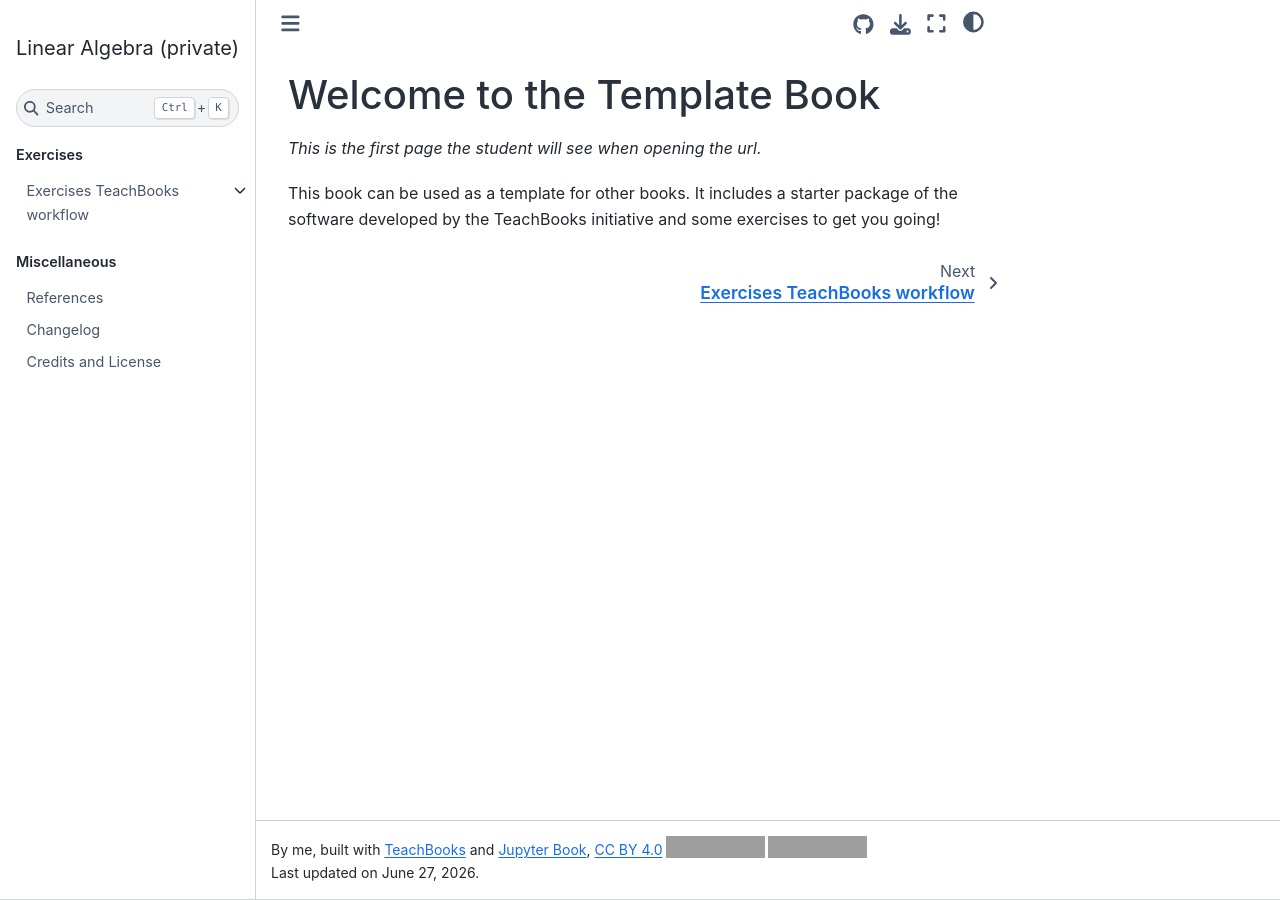
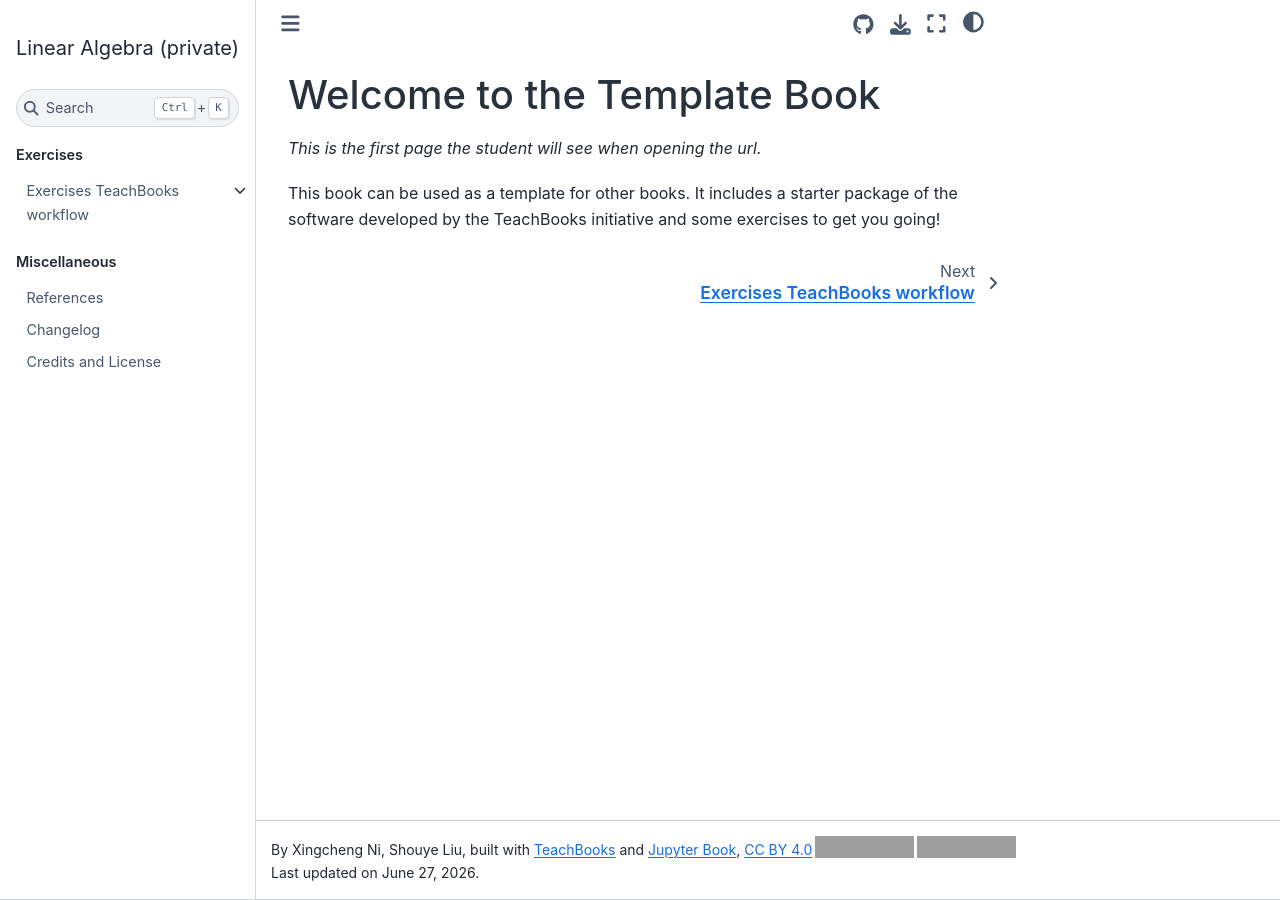
Before and after one commit to Math-Study-Group/mathTheory, a Jupyter Book: the page built from book/intro.md, in a window 1280 px wide. Built offline with Jupyter Book 1.0.4 settings and Sphinx 7.4.7 and the Sphinx Book theme 1.1.4, drawn with Linux system fonts in a browser that asks for light colours; pages that are not in the unit, such as notebooks, are missing from menus; comment, search, counter and statistics services are not loaded; part of the change alters nothing that is shown; grey boxes are pictures that could not be loaded.

```diff
--- a/book/_config.yml
+++ b/book/_config.yml
@@ -1,5 +1,5 @@
-Title: Linear Algebra (private)
-author: me, built with <a href="https://teachbooks.io">TeachBooks</a> and <a href="https://jupyterbook.org/">Jupyter Book</a>, <a href="https://creativecommons.org/licenses/by/4.0/" target="_blank" rel="license noopener noreferrer"">CC BY 4.0<img style="height:22px!important;margin-left:3px;vertical-align:text-bottom;" src="https://mirrors.creativecommons.org/presskit/icons/cc.svg" alt=""><img style="height:22px!important;margin-left:3px;vertical-align:text-bottom;" src="https://mirrors.creativecommons.org/presskit/icons/by.svg" alt=""></a> #add your own name here
+Title: Basic math
+author: Xingcheng Ni, Shouye Liu, built with <a href="https://teachbooks.io">TeachBooks</a> and <a href="https://jupyterbook.org/">Jupyter Book</a>, <a href="https://creativecommons.org/licenses/by/4.0/" target="_blank" rel="license noopener noreferrer"">CC BY 4.0<img style="height:22px!important;margin-left:3px;vertical-align:text-bottom;" src="https://mirrors.creativecommons.org/presskit/icons/cc.svg" alt=""><img style="height:22px!important;margin-left:3px;vertical-align:text-bottom;" src="https://mirrors.creativecommons.org/presskit/icons/by.svg" alt=""></a> #add your own name here
 
 execute:
   execute_notebooks: "off"
--- a/book/_toc.yml
+++ b/book/_toc.yml
@@ -9,15 +9,15 @@ parts:
     style: numerical                # Default value (line can be removed), style of numbering for this part, configuration part of TeachBooks' version of sphinx-external-toc (https://github.com/TeachBooks/sphinx-external-toc?tab=readme-ov-file#toc-tree-options)
     restart_numbering: false        # Default value (line can be removed), whether to restart numbering for this part, configuration part of TeachBooks' version of sphinx-external-toc (https://github.com/TeachBooks/sphinx-external-toc?tab=readme-ov-file#toc-tree-options)
     chapters:
-    - file: some_content/overview.md
+    - file: some_content/overview
       sections:
-      - file: some_content/text_and_code.ipynb
+      - file: some_content/text_and_code
   - caption: Exercises
     chapters:
     - file: exercises.md
       sections:
-      - file: exercises/001.md
-      - file: exercises/002.md
+      - file: exercises/001
+      - file: exercises/002
   - caption: Miscellaneous
     chapters:
     - file: Miscellaneous/references.md
```
Also changed, not shown: 1 other file.
